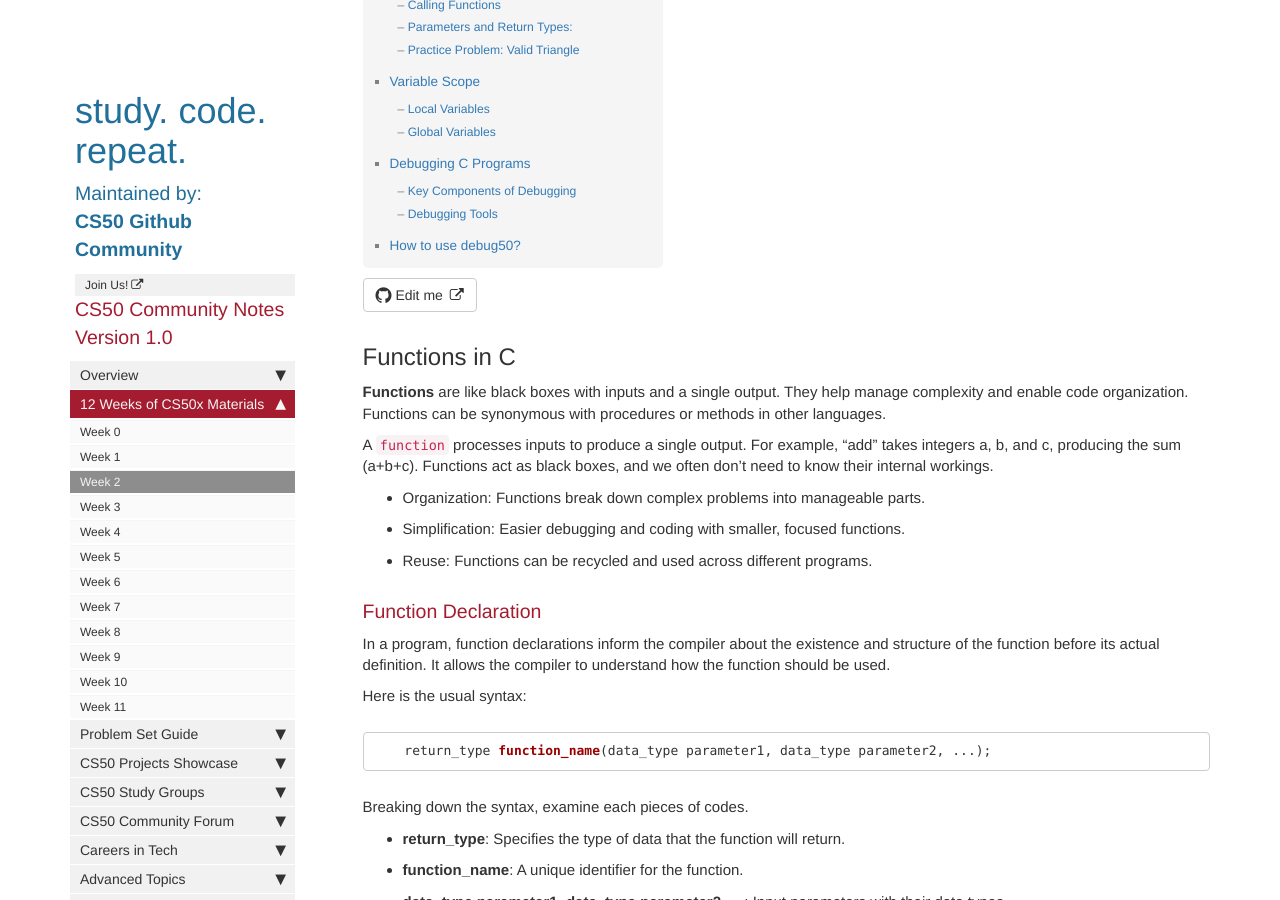
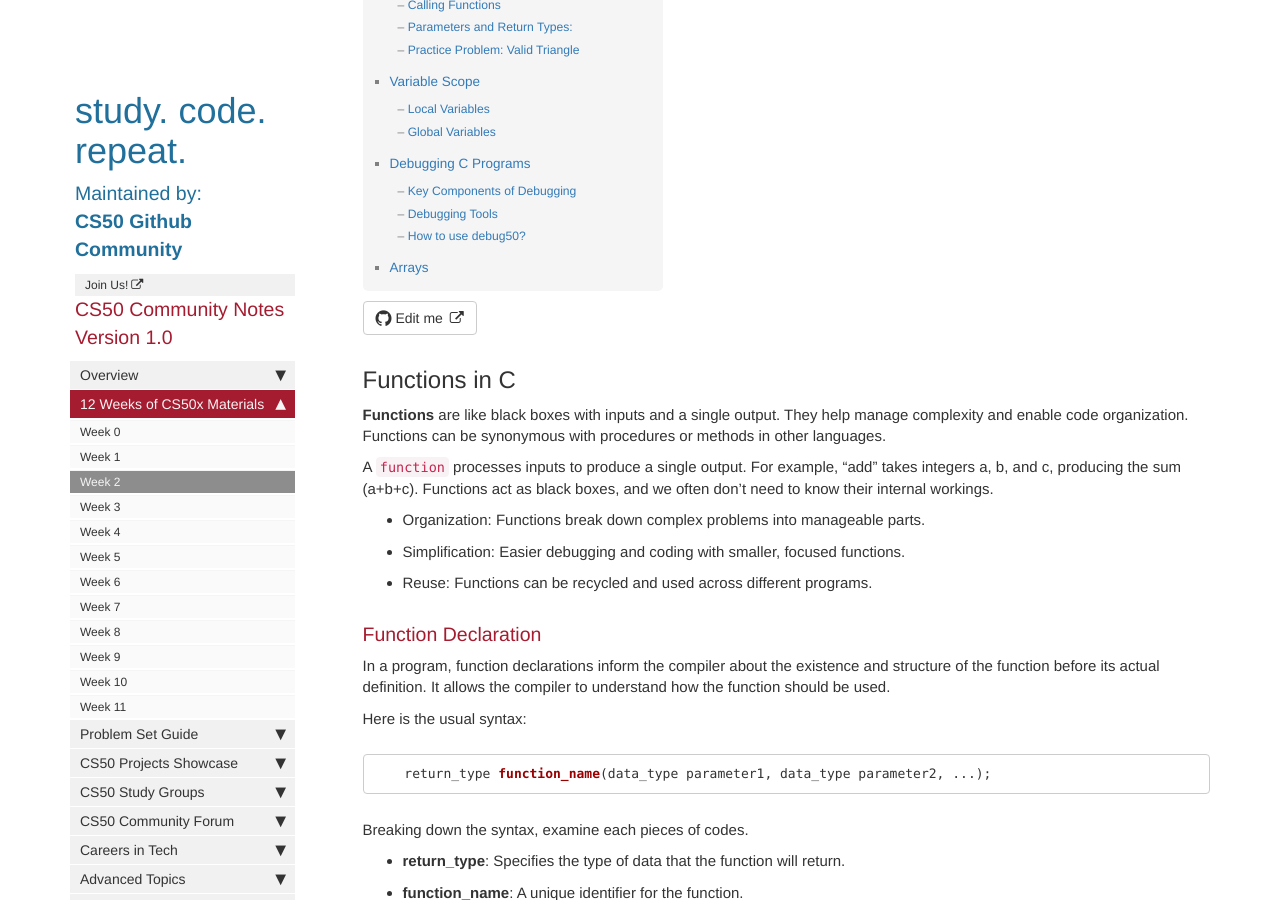
Before and after one commit to melissadeleonx/cs50-community-notes, a Jekyll site: the page built from pages/mydoc/week_2.md, in a window 1280 px wide and 900 px high, scrolled down 305 px. Built offline with Jekyll 4.4.1, drawn with Linux system fonts in a browser that asks for light colours; comment, search, counter and statistics services are not loaded.

```diff
--- a/pages/mydoc/week_2.md
+++ b/pages/mydoc/week_2.md
@@ -251,7 +251,7 @@ In this example, the global variable global is accessible and modifiable by both
 - **Rubber Duck Debugging**: Explaining your code or problem to someone else (or even an inanimate object) can help you see the issue from a different perspective.
 - **debug50 (CS50 Debugger)**: debug50 is a debugger specifically designed for the CS50 IDE, an environment used in the CS50 course. IDEs often provide debugging features, allowing developers to set breakpoints, inspect variables, and navigate through the code seamlessly.
 
-## How to use debug50?
+### How to use debug50?
 
 The CS50 IDE provides a helpful tool called `debug50`, it is tailored for the CS50 environment. Here are different techniques to use.
 
@@ -279,3 +279,5 @@ The CS50 IDE provides a helpful tool called `debug50`, it is tailored for the CS
 {% include note.html content="💡Regularly Update Dependencies:
 Ensure that your development environment, compilers, and libraries are up-to-date to benefit from bug fixes and improvements."
 %}
+
+## Arrays
```
Also changed, not shown: 1 other file.
